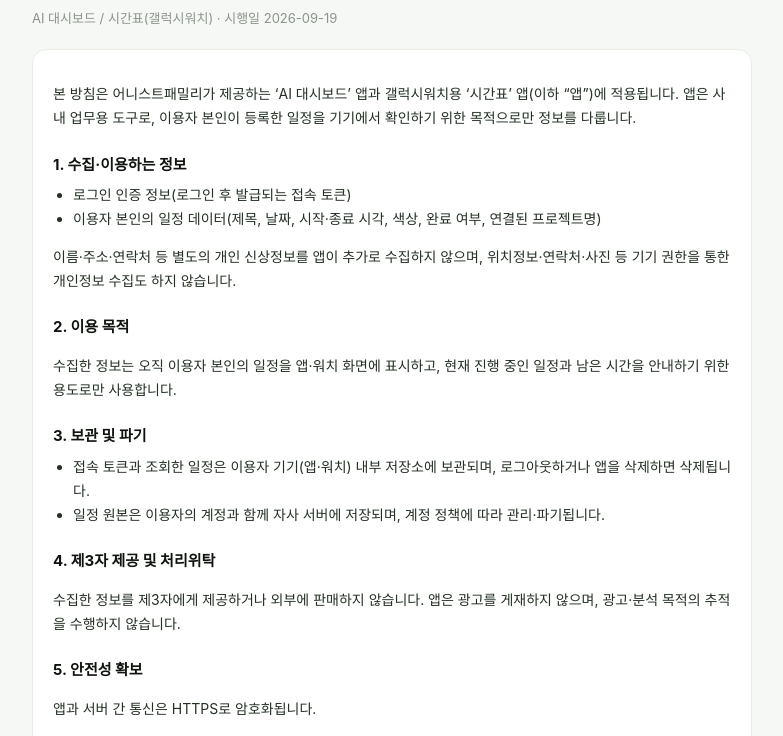
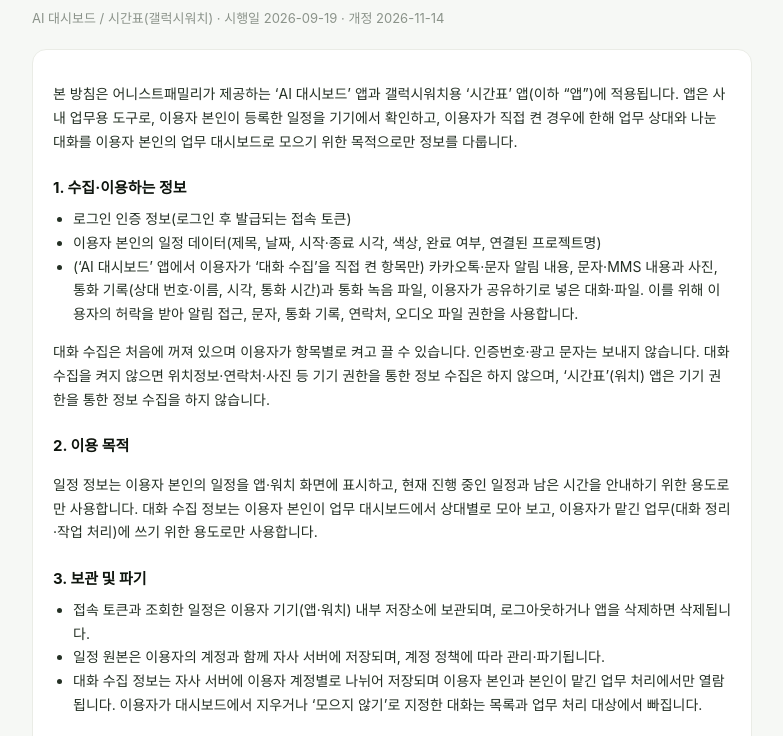
Before and after one commit to HONEST-FAMILY/ai-dashboard-app, a plain HTML site: page docs/privacy.html in a window 1280 px wide. Shown: the part 55-791 px from the top of the page, without its empty margins (248-1031 px from the left). Drawn offline with Linux system fonts and the light colour scheme.

Commit message:
개인정보처리방침에 대화 수집 내용 추가 — 앱에서 직접 켠 항목만 카톡·문자 알림, 문자·MMS, 통화 기록·녹음, 공유한 대화를 본인 대시보드로 모으고 업무 처리에만 쓴다는 것과 쓰는 권한·보관·전달 범위를 적음 (이슈 #1981)

```diff
--- a/docs/privacy.html
+++ b/docs/privacy.html
@@ -21,28 +21,30 @@
 <body>
 <div class="wrap">
   <h1>개인정보처리방침</h1>
-  <p class="date">AI 대시보드 / 시간표(갤럭시워치) · 시행일 2026-09-19</p>
+  <p class="date">AI 대시보드 / 시간표(갤럭시워치) · 시행일 2026-09-19 · 개정 2026-11-14</p>
   <div class="box">
-    <p>본 방침은 어니스트패밀리가 제공하는 ‘AI 대시보드’ 앱과 갤럭시워치용 ‘시간표’ 앱(이하 “앱”)에 적용됩니다. 앱은 사내 업무용 도구로, 이용자 본인이 등록한 일정을 기기에서 확인하기 위한 목적으로만 정보를 다룹니다.</p>
+    <p>본 방침은 어니스트패밀리가 제공하는 ‘AI 대시보드’ 앱과 갤럭시워치용 ‘시간표’ 앱(이하 “앱”)에 적용됩니다. 앱은 사내 업무용 도구로, 이용자 본인이 등록한 일정을 기기에서 확인하고, 이용자가 직접 켠 경우에 한해 업무 상대와 나눈 대화를 이용자 본인의 업무 대시보드로 모으기 위한 목적으로만 정보를 다룹니다.</p>
 
     <h2>1. 수집·이용하는 정보</h2>
     <ul>
       <li>로그인 인증 정보(로그인 후 발급되는 접속 토큰)</li>
       <li>이용자 본인의 일정 데이터(제목, 날짜, 시작·종료 시각, 색상, 완료 여부, 연결된 프로젝트명)</li>
+      <li>(‘AI 대시보드’ 앱에서 이용자가 ‘대화 수집’을 직접 켠 항목만) 카카오톡·문자 알림 내용, 문자·MMS 내용과 사진, 통화 기록(상대 번호·이름, 시각, 통화 시간)과 통화 녹음 파일, 이용자가 공유하기로 넣은 대화·파일. 이를 위해 이용자의 허락을 받아 알림 접근, 문자, 통화 기록, 연락처, 오디오 파일 권한을 사용합니다.</li>
     </ul>
-    <p>이름·주소·연락처 등 별도의 개인 신상정보를 앱이 추가로 수집하지 않으며, 위치정보·연락처·사진 등 기기 권한을 통한 개인정보 수집도 하지 않습니다.</p>
+    <p>대화 수집은 처음에 꺼져 있으며 이용자가 항목별로 켜고 끌 수 있습니다. 인증번호·광고 문자는 보내지 않습니다. 대화 수집을 켜지 않으면 위치정보·연락처·사진 등 기기 권한을 통한 정보 수집은 하지 않으며, ‘시간표’(워치) 앱은 기기 권한을 통한 정보 수집을 하지 않습니다.</p>
 
     <h2>2. 이용 목적</h2>
-    <p>수집한 정보는 오직 이용자 본인의 일정을 앱·워치 화면에 표시하고, 현재 진행 중인 일정과 남은 시간을 안내하기 위한 용도로만 사용합니다.</p>
+    <p>일정 정보는 이용자 본인의 일정을 앱·워치 화면에 표시하고, 현재 진행 중인 일정과 남은 시간을 안내하기 위한 용도로만 사용합니다. 대화 수집 정보는 이용자 본인이 업무 대시보드에서 상대별로 모아 보고, 이용자가 맡긴 업무(대화 정리·작업 처리)에 쓰기 위한 용도로만 사용합니다.</p>
 
     <h2>3. 보관 및 파기</h2>
     <ul>
       <li>접속 토큰과 조회한 일정은 이용자 기기(앱·워치) 내부 저장소에 보관되며, 로그아웃하거나 앱을 삭제하면 삭제됩니다.</li>
       <li>일정 원본은 이용자의 계정과 함께 자사 서버에 저장되며, 계정 정책에 따라 관리·파기됩니다.</li>
+      <li>대화 수집 정보는 자사 서버에 이용자 계정별로 나뉘어 저장되며 이용자 본인과 본인이 맡긴 업무 처리에서만 열람됩니다. 이용자가 대시보드에서 지우거나 ‘모으지 않기’로 지정한 대화는 목록과 업무 처리 대상에서 빠집니다.</li>
     </ul>
 
     <h2>4. 제3자 제공 및 처리위탁</h2>
-    <p>수집한 정보를 제3자에게 제공하거나 외부에 판매하지 않습니다. 앱은 광고를 게재하지 않으며, 광고·분석 목적의 추적을 수행하지 않습니다.</p>
+    <p>수집한 정보를 제3자에게 제공하거나 외부에 판매하지 않습니다. 다만 이용자가 맡긴 업무를 처리하는 데 필요한 범위에서 대화 내용이 업무 처리용 AI 서비스(Anthropic Claude)로 전달될 수 있습니다. 앱은 광고를 게재하지 않으며, 광고·분석 목적의 추적을 수행하지 않습니다.</p>
 
     <h2>5. 안전성 확보</h2>
     <p>앱과 서버 간 통신은 HTTPS로 암호화됩니다.</p>
```
